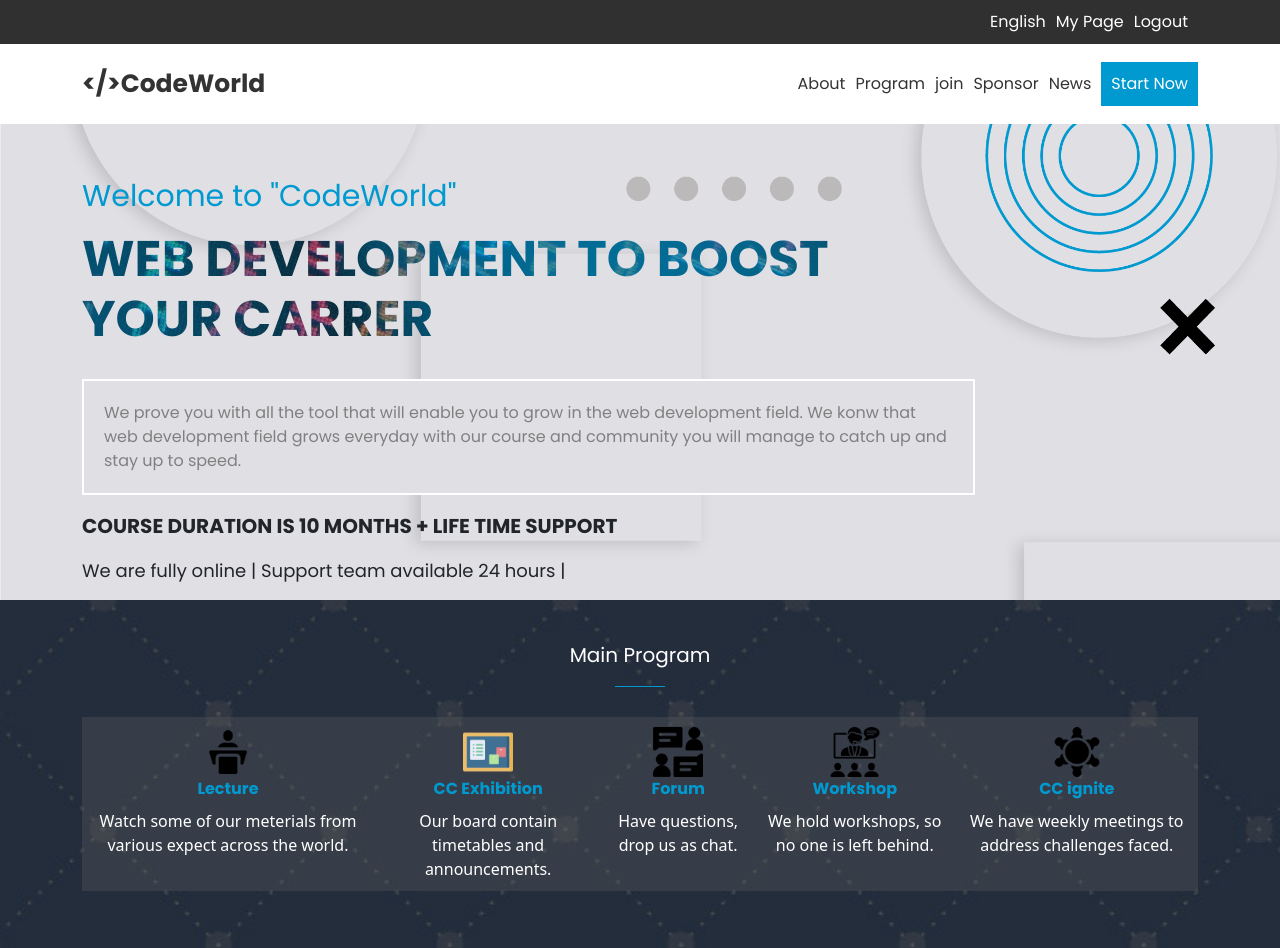
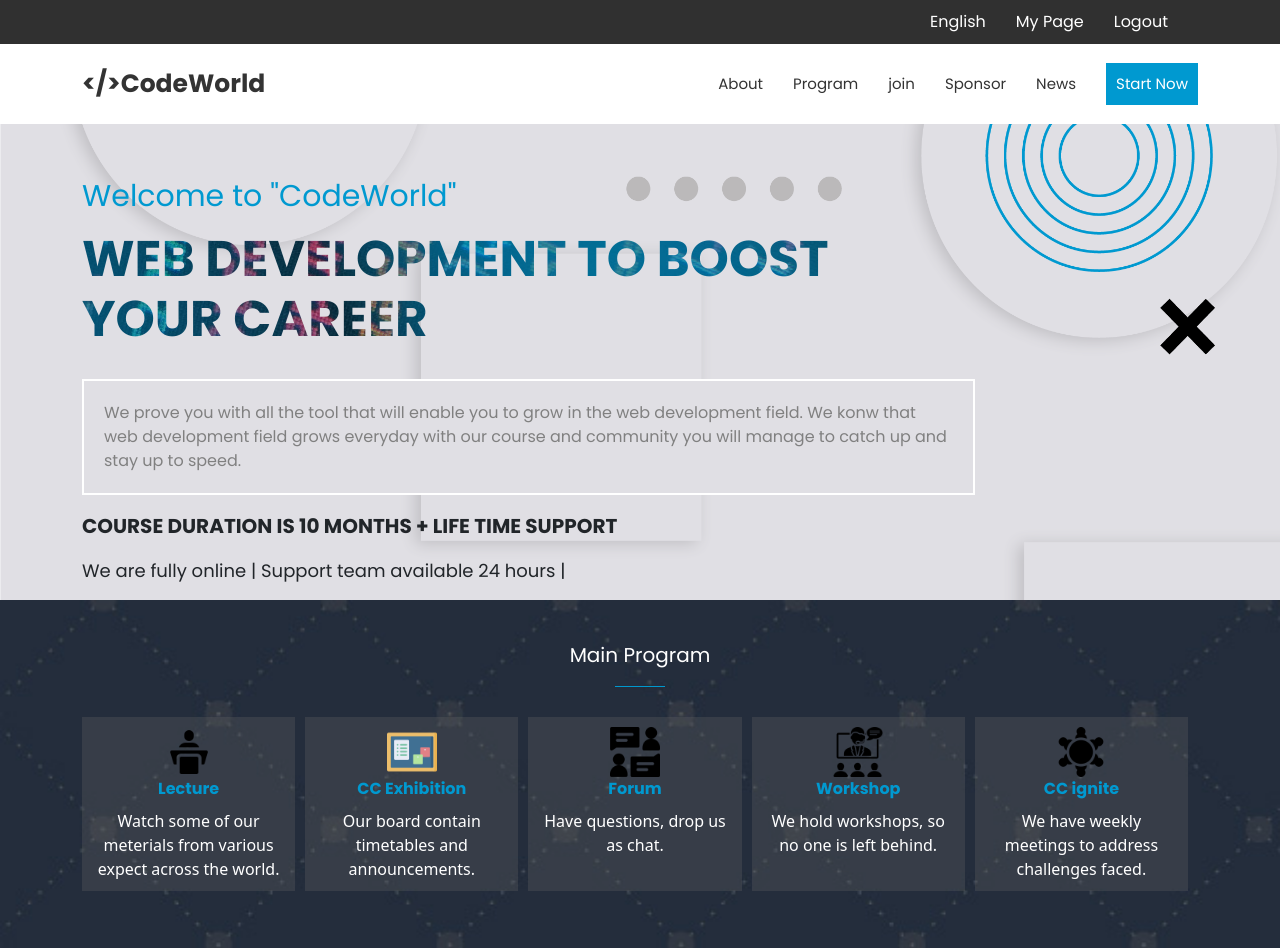
Before and after one commit to HSMathebula/capstone1, a website: page index.html in a window 1280 px wide. Shown: the top 948 px of the page. Drawn offline with nearby package versions, Linux system fonts and the light colour scheme.

Commit message:
Adjust height for main program section

```diff
--- a/index.html
+++ b/index.html
@@ -51,7 +51,7 @@
         <div class="container">
             <div class="headline">
                 <p class="intro font-face">Welcome to "CodeWorld"</p>
-                <h1 class="title font-face">WEB DEVELOPMENT TO BOOST YOUR CARRER</h1>
+                <h1 class="title font-face">WEB DEVELOPMENT TO BOOST YOUR CAREER</h1>
                 <p class="discription font-face">We prove you with all the tool that will enable you to grow in the web development field. We konw that web development field grows everyday with our course and community you will manage to catch up and stay up to speed.</p>
                 <p class="date font-face">COURSE DURATION IS 10 MONTHS + LIFE TIME SUPPORT</p>
                 <p class="location font-face">We are fully online | Support team available 24 hours |</p>
@@ -66,36 +66,36 @@
             <hr>
         </div>
 
-        <div class="container grid">
-            <div class="card g-col-12 g-col-md-2">
+        <div class="container wrapper">
+            <div class="card">
                 <div class="col-6 card-title">
                     <img class="p-icon" src="images/lecturer.png" alt="lecture image">
                     <p class="t1">Lecture</p>
                 </div>
                 <p class="program-disc">Watch some of our meterials from various expect across the world.</p>
             </div>
-            <div class="card g-col-12 g-col-md-2">
+            <div class="card">
                 <div class="col-6 card-title">
                     <img class="p-icon" src="images/board.png" alt="lecture image">
                     <p class="t1">CC Exhibition</p>
                 </div>
                 <p class="program-disc">Our board contain timetables and announcements.</p>
             </div>
-            <div class="card g-col-12 g-col-md-2">
+            <div class="card">
                 <div class="col-6 card-title">
                     <img class="p-icon" src="images/chat.png" alt="lecture image">
                     <p class="t1">Forum</p>
                 </div>
                 <p class="program-disc">Have questions, drop us as chat.</p>
             </div>
-            <div class="card g-col-12 g-col-md-2">
+            <div class="card">
                 <div class="col-6 card-title">
                     <img class="p-icon" src="images/workshop.png" alt="lecture image">
                     <p class="t1">Workshop</p>
                 </div>
                 <p class="program-disc">We hold workshops, so no one is left behind.</p>
             </div>
-            <div class="card g-col-12 g-col-md-2">
+            <div class="card">
                 <div class="col-6 card-title">
                     <img class="p-icon" src="images/meeting.png" alt="lecture image">
                     <p class="t1">CC ignite</p>
--- a/style.css
+++ b/style.css
@@ -193,7 +193,16 @@ hr {
 }
 
 .main-program {
-  height: 770px !important;
+  height: 860px !important;
+}
+
+.wrapper {
+  display: grid;
+  grid-template-columns: repeat(1, 1fr);
+  grid-template-rows: repeat(5, 1fr);
+  grid-auto-rows: minmax(100px, auto);
+  justify-items: stretch;
+  align-items: stretch;
 }
 
 .program-bg {
@@ -203,7 +212,7 @@ hr {
   position: absolute;
   min-height: 100%;
   min-width: 100%;
-  height: 770px;
+  height: 880px;
   z-index: -1;
 }
 
@@ -271,11 +280,6 @@ hr {
   margin-bottom: 40px;
 }
 
-.fa {
-  margin-left: 10px;
-  color: red;
-}
-
 .partner {
   background-color: #303030;
   text-align: center;
@@ -324,6 +328,16 @@ footer {
   word-wrap: break-word;
 }
 
+@media only screen and (min-width: 425px) {
+  .program-bg {
+    height: 770px;
+  }
+
+  .main-program {
+    height: 770px !important;
+  }
+}
+
 @media only screen and (min-width: 768px) {
   .hero-section {
     margin-bottom: 0;
@@ -355,7 +369,7 @@ footer {
   }
 
   .s-list {
-    margin-right: 10px;
+    margin-right: 30px;
   }
 
   header {
@@ -364,9 +378,9 @@ footer {
 
   .p-cta {
     font-family: poppins, sans-serif;
-    font-size: 16px;
+    font-size: 15px;
     font-weight: 500;
-    margin-left: 10px;
+    margin-left: 30px;
   }
 
   a {
@@ -453,6 +467,10 @@ footer {
     padding-left: 20px;
   }
 
+  .main-program {
+    height: 479px !important;
+  }
+
   .grid {
     display: flex;
     flex-direction: row !important;
@@ -471,14 +489,24 @@ footer {
   }
 
   .program-bg {
-    min-height: 70%;
-    height: auto;
+    min-height: 55%;
+    height: 494px;
+  }
+
+  .wrapper {
+    display: grid;
+    grid-template-columns: repeat(5, 1fr);
+    grid-template-rows: repeat(1, 1fr);
+    grid-auto-rows: minmax(100px, auto);
+    justify-items: stretch;
+    align-items: stretch;
   }
 
   .card {
     text-align: center;
     display: block;
     flex-direction: column !important;
+    margin-right: 10px;
   }
 
   .start-learning {
@@ -525,3 +553,19 @@ footer {
     margin-top: 30px;
   }
 }
+
+@media only screen and (min-width: 1024px) {
+  .program-bg {
+    height: 460px;
+  }
+}
+
+@media only screen and (min-width: 1440px) {
+  .headline-img {
+    height: 0%;
+  }
+
+  .p-cta {
+    font-size: 16px;
+  }
+}
```
